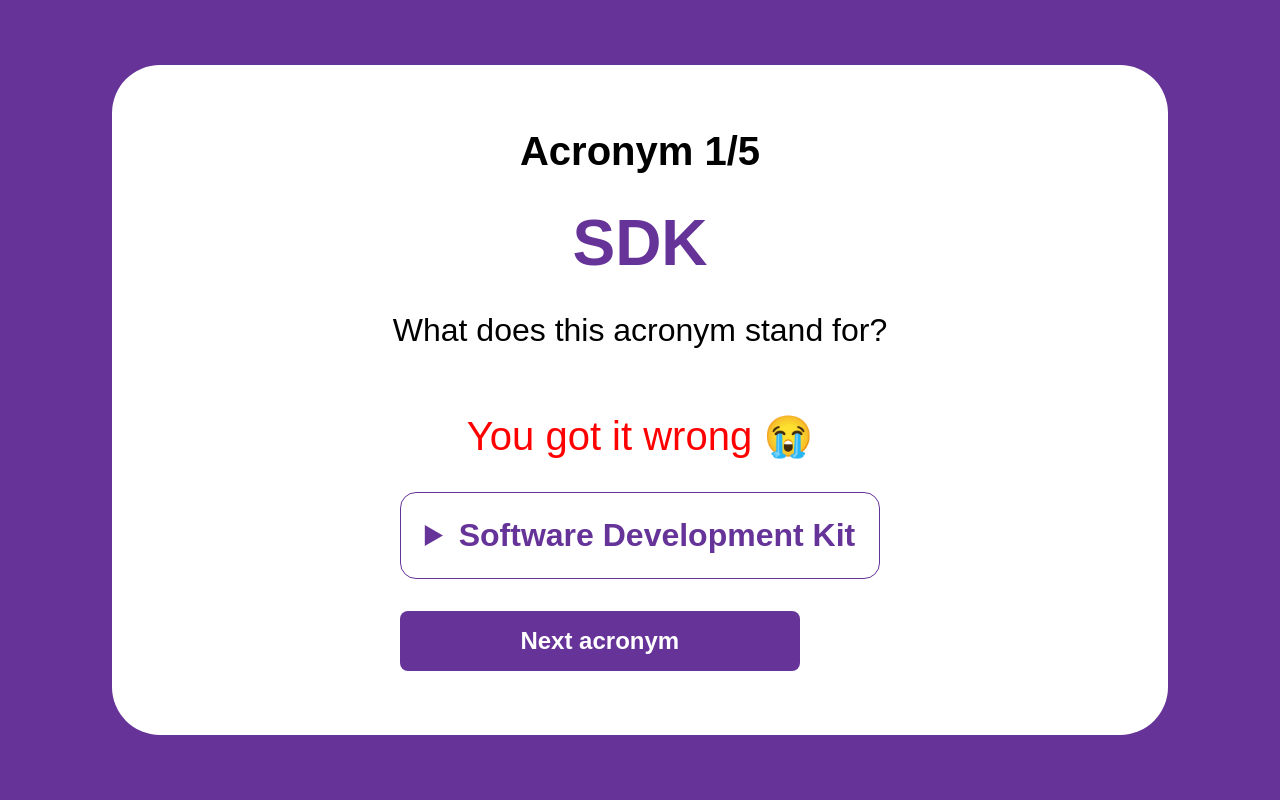
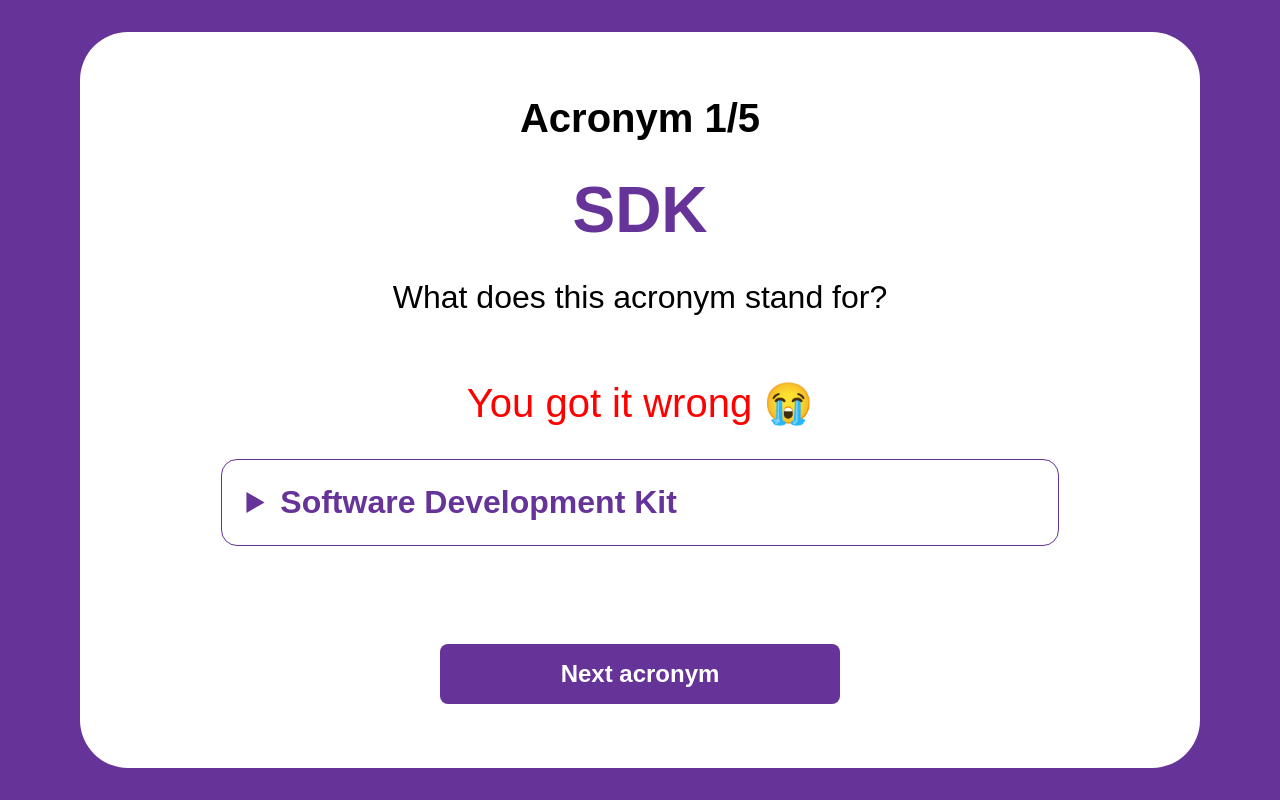
Before and after one commit to dana-ciocan/acronym-test, a Vue app: page / in a window 1280 px wide. Both pictures are taken after a click on the button "Check answer". Built offline with nearby package versions, Linux system fonts and the light colour scheme.

Commit message:
Improve styling for desktop

```diff
--- a/src/App.vue
+++ b/src/App.vue
@@ -122,7 +122,9 @@ body {
   display: flex;
   flex-direction: column;
   justify-content: space-between;
+  align-items: center;
   height: 60%;
+  width: 100%;
 }
 
 .answer-input {
@@ -165,7 +167,7 @@ textarea {
   }
 
   .test-container {
-    width: 70%;
+    width: 80%;
     height: 100%;
     display: flex;
     flex-direction: column;
@@ -174,18 +176,18 @@ textarea {
   }
 
   textarea {
-    margin-bottom: 3rem;
+    margin-bottom: 6rem;
     font-size: 2rem;
     width: 30rem;
-    height: 6rem;
+    height: 10rem;
   }
 }
 
 @media screen and (min-width: 75rem) {
   #app {
-    width: 75%;
+    width: 80%;
     margin: 0 auto;
-    min-height: 60vh;
+    min-height: 80vh;
   }
 
   h2 {
--- a/src/components/ExpansionDisplay/ExpansionDisplay.vue
+++ b/src/components/ExpansionDisplay/ExpansionDisplay.vue
@@ -44,12 +44,14 @@ const props = defineProps<{
   border-radius: 1rem;
   padding: 1.5rem;
   border: 1px solid rebeccapurple;
+  width: 100%;
 }
 
 .expansion-display summary {
   font-weight: bold;
   font-size: 2rem;
   color: rebeccapurple;
+  width: 100%;
 }
 
 .expansion-display {
@@ -61,6 +63,7 @@ const props = defineProps<{
     display: flex;
     flex-direction: column;
     align-items: center;
+    width: 100%;
   }
 }
 </style>
```
